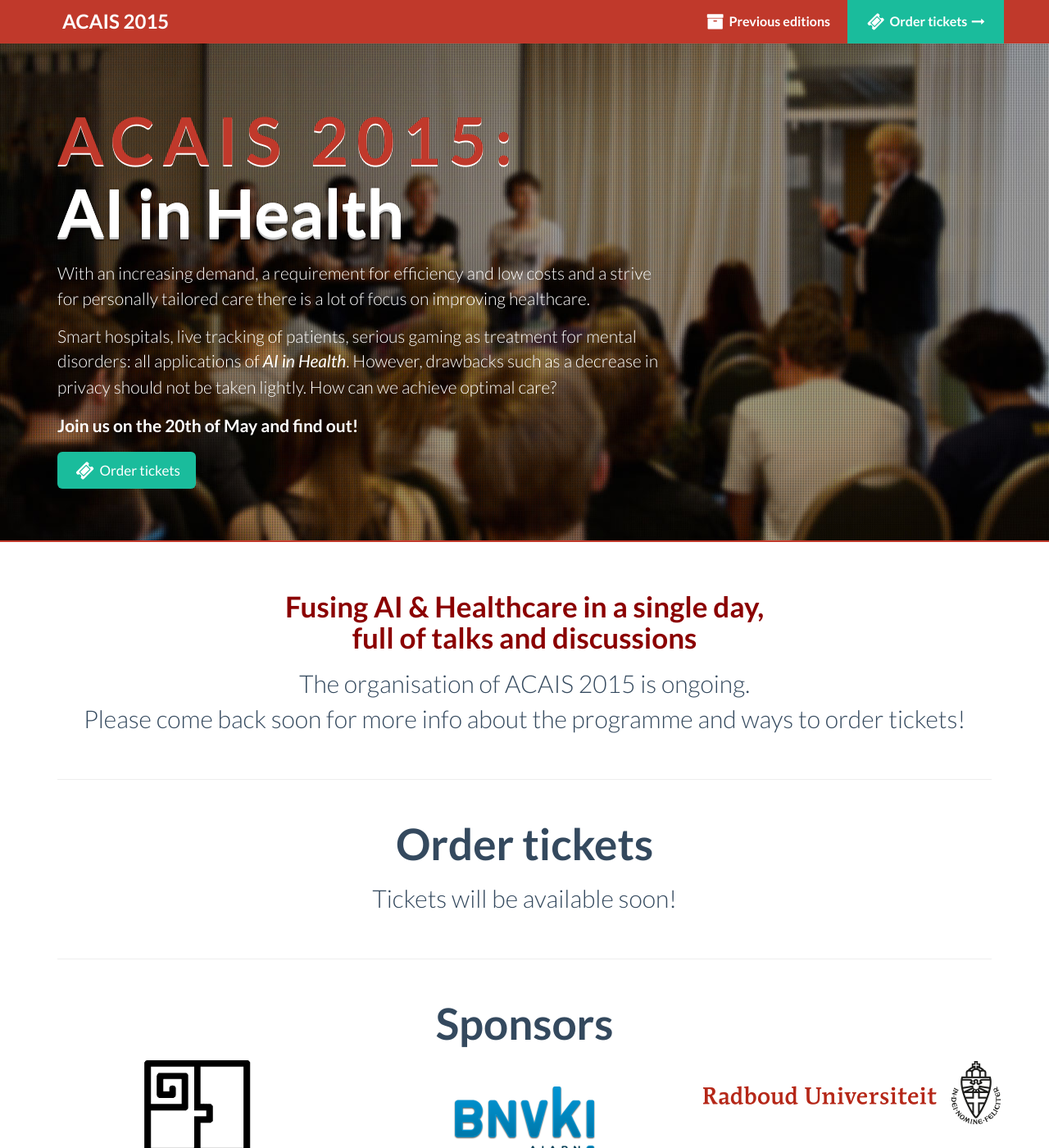
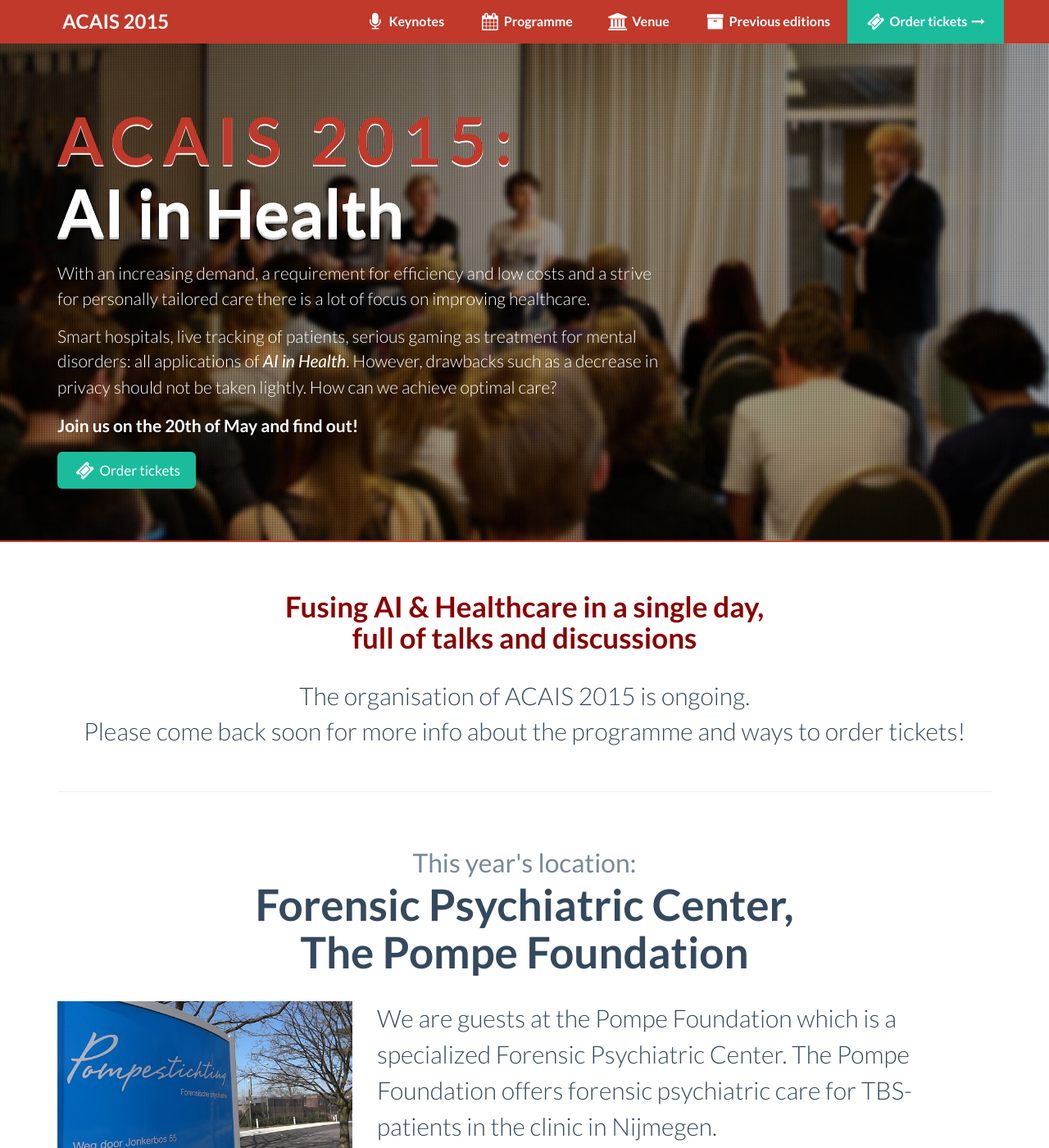
Before and after one commit to wouterbulten/acais-website, a Jekyll site: the page built from index.html, in a window 1280 px wide and 1400 px high. Shown: the whole window at 82% size. Built offline with Jekyll 4.4.1, drawn with Linux system fonts in a browser that asks for light colours; nearby versions of some CDN libraries; some of the changed text lies outside the part shown.

Commit message:
Added new content about the venue.

```diff
--- a/_config.yml
+++ b/_config.yml
@@ -9,7 +9,9 @@
 # Build settings
 markdown: kramdown
 
-hide_venue: true
+hide_venue: false
+hide_feature_overview: true
+
 permalink: pretty
 
 exclude: [vendor] # for travis
--- a/css/main.css
+++ b/css/main.css
@@ -14,7 +14,14 @@
 	padding-top: 40px;
 }
 
+h2 {
+    margin-bottom: 30px;
+}
 
+h2 .subheader {
+    font-size: 60%;
+    color: #77899B;
+}
 .card {
     /* TODO: Fix this?
     padding:1.5rem;
@@ -169,6 +176,14 @@
     font-size: 15px;
 }
 
+/* Venue */
+.regulations {
+    font-size: 80%;
+}
+.regulations li {
+    padding-bottom: 10px;
+}
+
 /* Archive page */
 .archive .tile li:first-child {
 	margin-bottom: 10px;
--- a/index.html
+++ b/index.html
@@ -31,7 +31,7 @@
     </div>
 
     <hr>
-    {% if site.hide_venue == false %}
+    {% if site.hide_feature_overview == false %}
     <div class="row tile-features" id="overview">
 
         <div class="col-md-4">
@@ -64,9 +64,9 @@
                 <img class="tile-image" src="img/pompe.jpg">
                 <h3 class="tile-title">Unique Location</h3>
 
-                <p>We are guests at the Pompeclinic mental health care (TBS) hospital. This clinic primarly focusses patients who are court-ordered into treatment.</p>
+                <p>We are guests at the Pompe Foundation which is a specialized Forensic Psychiatric Center. The Pompe Foundation offers forensic psychiatric care for TBS-patients in the clinic in Nijmegen.</p>
 
-                <p>Apart from visiting ACAIS 2015, you will have the unique chance to visit this hospital; one that is generally not accessible by the public.</p>
+                <p>Apart from visiting ACAIS 2015, you will have the unique chance to visit this clinic; one that is generally not accessible by the public.</p>
 
                 <a href="#pompeclinic" class="btn btn-primary btn-large btn-block">View venue</a>
             </div>
@@ -74,23 +74,29 @@
     </div>
 
     <hr>
-
+    {% endif %}
+    {% if site.hide_venue == false %}
     <div class="row">
         <div class="col-md-8 col-md-offset-2 text-center">
-            <h2 id="venue">Pompeclinic</h2>
+
+            <h2 id="venue"><small class="subheader">This year's location:</small><br> Forensic Psychiatric Center, The Pompe Foundation</h2>
         </div>
     </div>
 
     <div class="row">
         <div class="col-md-4">
             <img src="img/pompe.jpg" class="img-responsive">
+            <br>
+            <img src="img/pompe2.jpg" class="img-responsive">
         </div>
         <div class="col-md-8">
-            <p class="lead">We are guests at the Pompe clinic mental health care hospital ("TBS Kliniek").</p>
+            <p class="lead">We are guests at the Pompe Foundation which is a specialized Forensic Psychiatric Center. The Pompe Foundation offers forensic psychiatric care for TBS-patients in the clinic in Nijmegen.</p>
+
+                <p>Apart from visiting ACAIS 2015, you will have the unique chance to visit this clinic; one that is generally not accessible by the public.</p>
 
             <p><em><strong>Please note:</strong> The Pompe clinic is a closed facility with security comparable to a prison. This means that we are bound to their security rules. Please keep the following in mind:</em></p>
 
-            <ul style="list-style-type:none">
+            <ul style="list-style-type:none" class="regulations">
                 <li>
                     <span class="fa-stack fa-lg">
                         <i class="fa fa-camera fa-stack-1x"></i>
@@ -104,7 +110,24 @@
                         <i class="fa fa-laptop fa-stack-1x"></i>
                         <i class="fa fa-ban fa-stack-2x text-danger"></i>
                     </span>
-                    No camera's, (mobile) phones or other electronic devices are allowed inside. It is forbidden to make pictures of the facilities. We kindly ask you to leave these at home or hand them in before entering. Need to be available during the day? Please let us know.
+                    No camera's, (mobile) phones or other electronic devices are allowed inside the clinic. It is forbidden to make pictures of the facilities. We kindly ask you to leave (electronic) devices at home. Mobile phones can be handed in during registration and will be returned when leaving.
+                    <br>
+                    Need to be available during the day? We will have special emergency telephone numbers that are reachable the whole day.
+                </li>
+                <li>
+                    <span class="fa-stack fa-lg">
+                        <i class="fa fa-fire fa-stack-1x"></i>
+                        <i class="fa fa-ban fa-stack-2x text-danger"></i>
+                    </span>
+                    It is not allowed to smoke within the facility. Only during breaks, attendees are allowed to smoke at places designated by the clinic's staff.
+                </li>
+
+                <li>
+                    <span class="fa-stack fa-lg">
+                        <i class="fa fa-exclamation fa-stack-1x"></i>
+                        <i class="fa fa-circle-o fa-stack-2x text-danger"></i>
+                    </span>
+                    At all times, attendees must follow instructions issued by the organizing committee and the clinic's staff.
                 </li>
             </ul>
 
```
Also changed, not shown: img/pompe2.jpg (added).
